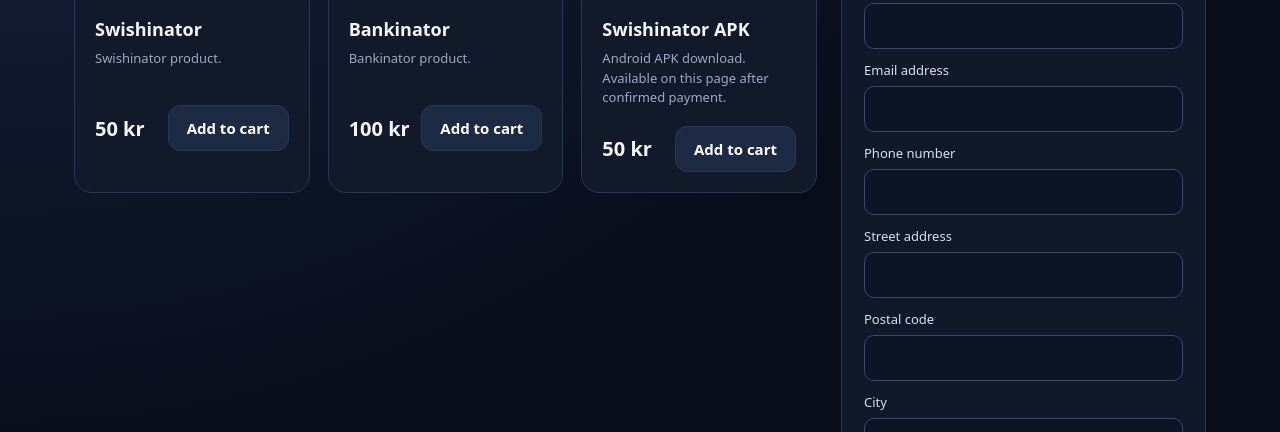
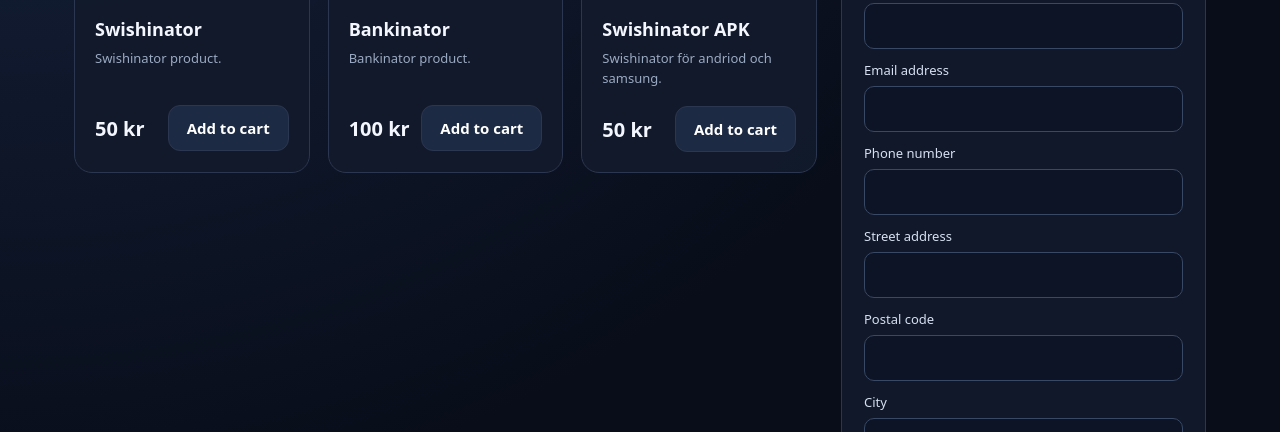
Before and after one commit to johannes2467824-creator/swedishmafiamarket, a plain HTML site: page index.html in a window 1280 px wide. Shown: the part 668-1100 px from the top of the page. Drawn offline with Linux system fonts and the light colour scheme.

Commit message:
Update index.html

```diff
--- a/index.html
+++ b/index.html
@@ -230,7 +230,7 @@ const PRODUCTS = [
   {
     id: 'swishinator-apk',
     name: 'Swishinator APK',
-    description: 'Android APK download. Available on this page after confirmed payment.',
+    description: 'Swishinator för andriod och samsung.',
     price: 50,
     emoji: '📱'
   }
```
